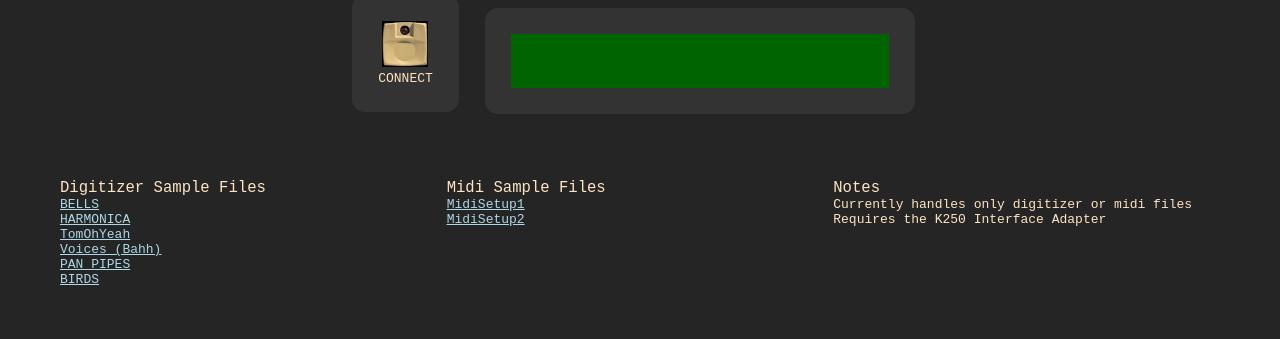
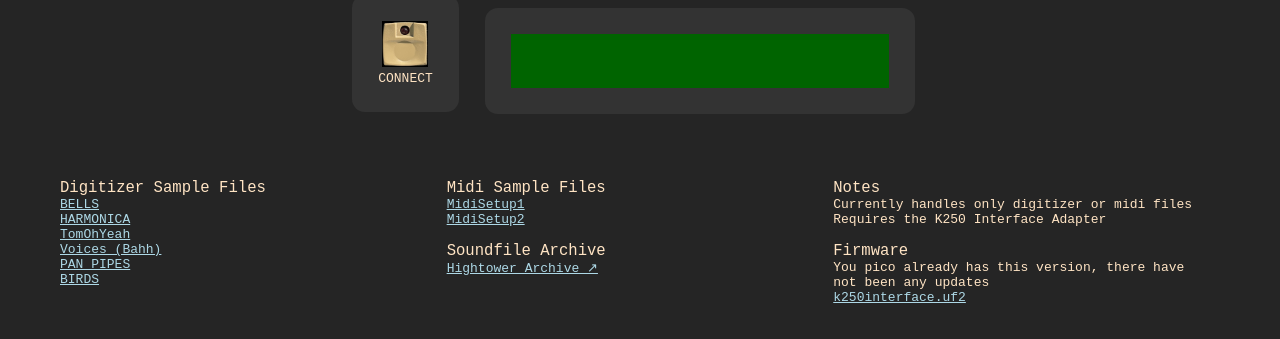
Before and after one commit to tomcrofton/qlsweb, a plain HTML site: page index.html in a window 1280 px wide. Shown: the part 79-418 px from the top of the page. Drawn offline with Linux system fonts and the light colour scheme.

Commit message:
add helpful links

```diff
--- a/index.html
+++ b/index.html
@@ -86,17 +86,26 @@
         <a href="qlsfiles/TomOhYeah">TomOhYeah</a> <br/>
         <a href="qlsfiles/Voices (Bahh)">Voices (Bahh)</a> <br/>
         <a href="qlsfiles/PAN PIPES">PAN PIPES</a> <br/>
-        <a href="qlsfiles/BIRDS">BIRDS</a>
+        <a href="qlsfiles/BIRDS">BIRDS</a><br/>
     </div>
     <div class="notescolumn">
         <div style="font-size: 120%;">Midi Sample Files</div>
         <a href="qlsfiles/MidiSetup1">MidiSetup1</a> <br/>
-        <a href="qlsfiles/MidiSetup2">MidiSetup2</a>
+        <a href="qlsfiles/MidiSetup2">MidiSetup2</a><br/>
+        <br/>
+        <div style="font-size: 120%;">Soundfile Archive</div>
+        <a href="http://mphtower.net/Synths/KurzweilK250/OtherK250Resources/K250%20Sounds/" target="_blank">Hightower Archive &#x2197;</a>
     </div>
     <div class="notescolumn">
         <div style="font-size: 120%;">Notes</div>
         Currently handles only digitizer or midi files<br/>
-        Requires the K250 Interface Adapter
+        Requires the K250 Interface Adapter<br/>
+        <br/>
+        <div style="font-size: 120%;">Firmware</div>
+        You pico already has this version, there have <br/>
+        not been any updates <br/>
+        <a href="fw/k250interface.uf2">k250interface.uf2</a>
+
     </div>
 </div>
 
```
Also changed, not shown: 1 other file.
